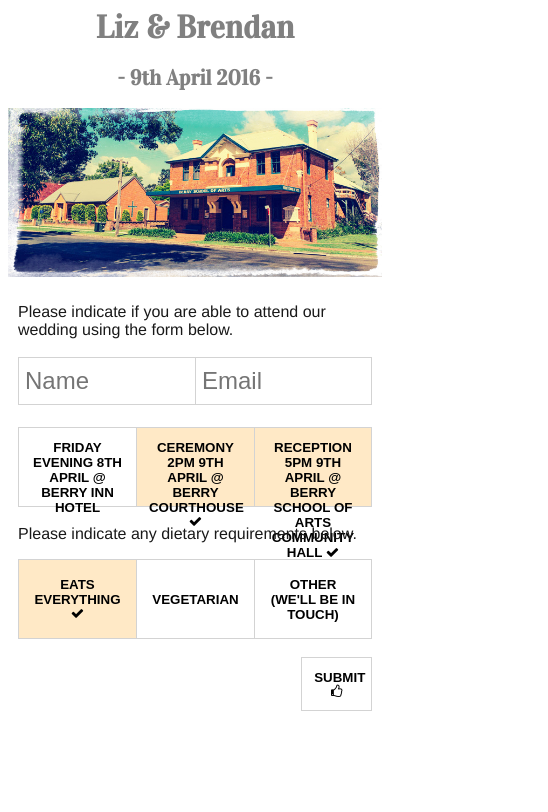
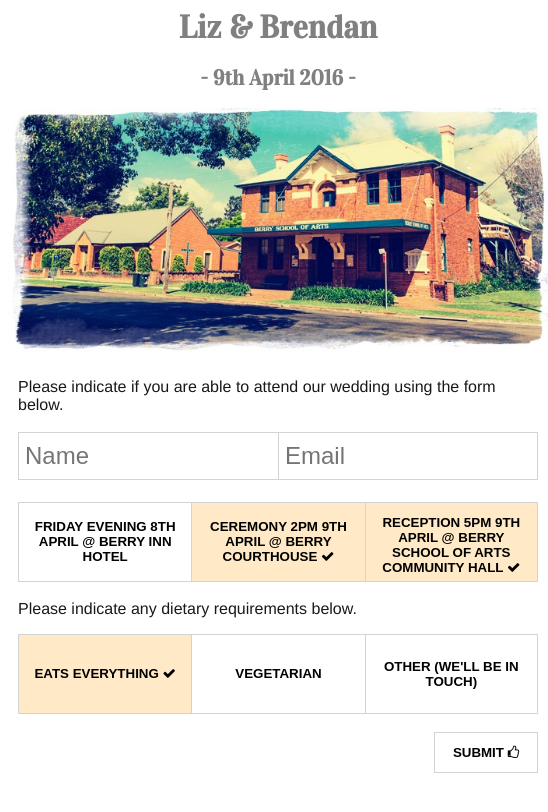
Before and after one commit to lizandbrendangetmarried/lizandbrendangetmarried.github.com, a React app: page / in a window 390 px wide. Shown: the top 812 px of the page, 548 px wide, since content can reach past the window. Built offline with nearby package versions, Linux system fonts and the light colour scheme.

Commit message:
meta tag for responsive mobile (and touch-ups to main image)

```diff
--- a/index.html
+++ b/index.html
@@ -1,6 +1,7 @@
 <html>
   <head>
     <title>lizandbrendangetmarried.com</title>
+    <meta name="viewport" content="width=device-width, initial-scale=1.0" />
     <link rel="shortcut icon" href="favicon.ico" />
     <link href="https://fonts.googleapis.com/css?family=Vidaloka" rel="stylesheet" type="text/css">
   </head>
--- a/src/styles.css
+++ b/src/styles.css
@@ -100,12 +100,15 @@
 section.container {
   width: 70%;
   margin-left: 15%;
+  min-height: 700px;
+  min-width: 540px;
 }
 
 @media (max-width: 900px) {
   section.container {
     width: 100%;
     margin-left: 0;
+    min-height: auto;
   }
 
   body, div#root {
--- a/webpack.config.js
+++ b/webpack.config.js
@@ -6,6 +6,7 @@
 var templateContent = '<html>' +
   '<head>' +
     '<title>lizandbrendangetmarried.com</title>' +
+    '<meta name="viewport" content="width=device-width, initial-scale=1.0" />' +
     '<link rel="shortcut icon" href="favicon.ico" />' +
     '<link href="https://fonts.googleapis.com/css?family=Vidaloka" rel="stylesheet" type="text/css">' +
   '</head>' +
```
Also changed, not shown: src/school-arts.jpg.
